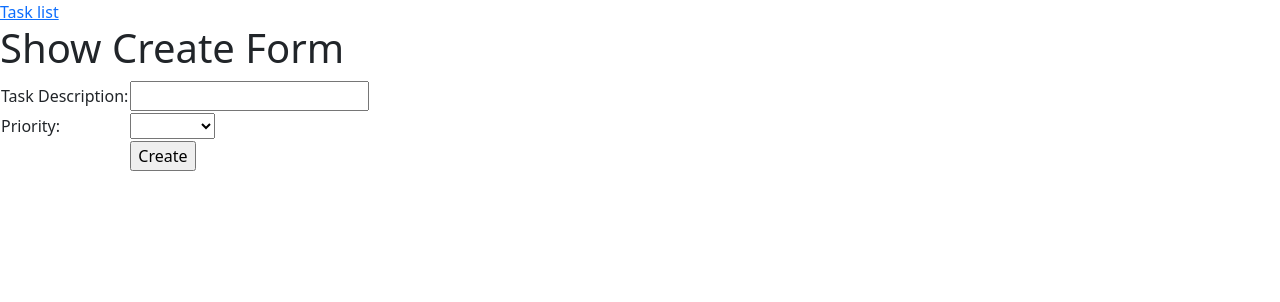
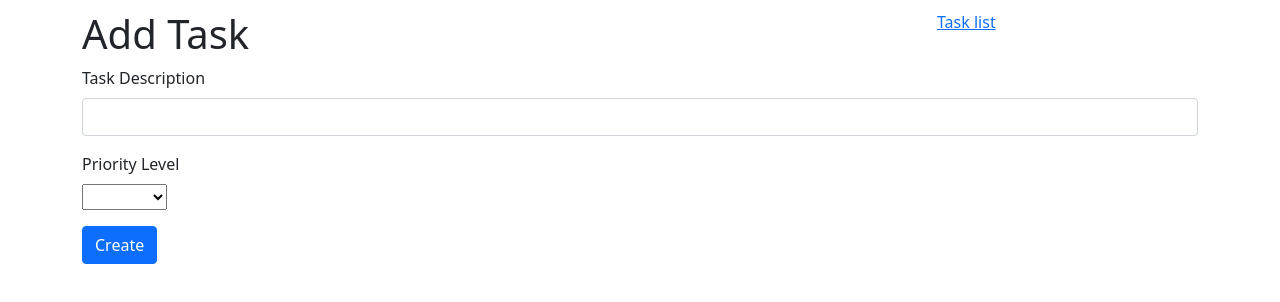
Before and after one commit to minhle0105/codeforvn-todo, an Angular app: page /tasks/create in a window 1280 px wide. Shown: the top 302 px of the page. Built offline with nearby package versions, Linux system fonts and the light colour scheme.

Commit message:
Chua update duoc

```diff
--- a/src/app/task/create-task/create-task.component.html
+++ b/src/app/task/create-task/create-task.component.html
@@ -1,22 +1,24 @@
-<a routerLink="/tasks">Task list</a>
-<form #taskForm="ngForm" (ngSubmit)="createNewTask(taskForm)">
-  <h1>Show Create Form</h1>
-  <table>
-    <tr>
-      <td>Task Description:</td>
-      <td><input [(ngModel)]="task.description" name="description" type="text"></td>
-    </tr>
-    <tr>
-      <td>Priority:</td>
-      <td>
-        <select [(ngModel)]="task.priorityLevel" name="priorityLevel">
+<div class="container" style="margin-top: 10px">
+  <div class="row">
+    <div class="col-md-3">
+      <h1>Add Task</h1>
+    </div>
+    <div class="col-md-6"></div>
+    <div class="col-md-3"><a routerLink="/tasks">Task list</a></div>
+  </div>
+  <div class="row">
+    <form #taskForm="ngForm" (ngSubmit)="createNewTask(taskForm)">
+      <div class="mb-3">
+        <label for="productName" class="form-label">Task Description</label>
+        <input [(ngModel)]="task.description" name="description" type="text" class="form-control" id="productName">
+      </div>
+      <div class="mb-3">
+        <label for="priorityLevel" class="form-label">Priority Level</label><br>
+        <select [(ngModel)]="task.priorityLevel" name="priorityLevel" id="priorityLevel">
           <option *ngFor="let priorityLevel of priorityLeveList" [value]="priorityLevel">{{priorityLevel}}</option>
         </select>
-      </td>
-    </tr>
-    <tr>
-      <td></td>
-      <td><input type="submit" value="Create"></td>
-    </tr>
-  </table>
-</form>
+      </div>
+      <button type="submit" class="btn btn-primary">Create</button>
+    </form>
+  </div>
+</div>
--- a/src/app/task/task-list/task-list.component.html
+++ b/src/app/task/task-list/task-list.component.html
@@ -1,12 +1,34 @@
 <h2 class="text-center">
   Todo App
 </h2>
-<div class="col-md-8 offset-md-2">
-  <ul>
-    <li (click)="changeTaskStatus(i)"
-        [class.completed]="task.completed"
-        *ngFor="let task of taskList; index as i">
-      {{task.description}}
-    </li>
-  </ul>
+<div class="container">
+  <div class="row">
+    <div class="col-md-3 offset-md-9">
+      <a class="btn btn-primary" routerLink="/tasks/create">Add</a>
+    </div>
+  </div>
+  <div class="row">
+    <div class="col-md-8 offset-md-2">
+      <table class="table caption-top">
+        <caption>Task List</caption>
+        <thead>
+        <tr>
+          <th scope="col">#</th>
+          <th scope="col">Task</th>
+          <th scope="col">Priority</th>
+          <th scope="col" colspan="2" style="text-align: center">Action</th>
+        </tr>
+        </thead>
+        <tbody>
+        <tr *ngFor="let task of taskList; index as i">
+          <th>{{i+1}}</th>
+          <td (click)="changeTaskStatus(i)" [class.completed]="task.completed">{{task.description}}</td>
+          <td>{{task.priorityLevel}}</td>
+          <td><a class="btn btn-success" [routerLink]="['/tasks/edit', task.id]">Update</a></td>
+          <td><button class="btn btn-danger" (click)="deleteTask(task.id)">Delete</button></td>
+        </tr>
+        </tbody>
+      </table>
+    </div>
+  </div>
 </div>
--- a/src/app/task/task-list/task-list.component.ts
+++ b/src/app/task/task-list/task-list.component.ts
@@ -30,4 +30,18 @@ export class TaskListComponent implements OnInit {
     });
   }
 
+  deleteTask(id: number) {
+    let choice = confirm("Delete this task?");
+    if (choice) {
+      this.taskService.deleteTask(id).subscribe(() => {
+        alert("Task deleted");
+        this.getAllTasks();
+      }, error => {
+        alert("Task cannot be deleted");
+        console.log(error);
+      })
+    }
+
+  }
+
 }
--- a/src/app/task/update-task/update-task.component.html
+++ b/src/app/task/update-task/update-task.component.html
@@ -1 +1,29 @@
-<p>update-task works!</p>
+<div class="container" style="margin-top: 5px; box-shadow: 5px 5px 10px 10px orangered">
+  <div class="row">
+    <div class="col-md-3">
+      <h1>Update Task</h1>
+    </div>
+    <div class="col-md-6"></div>
+    <div class="col-md-3">
+      <a style="margin-top: 5px" class="btn btn-primary" routerLink="/tasks">Task List</a>
+    </div>
+  </div>
+  <div class="row">
+    <form [formGroup]="taskForm" (ngSubmit)="updateTaskInfo(idToUpdate)">
+      <div class="mb-3">
+        <input type="hidden" formControlName="id">
+      </div>
+      <div class="mb-3">
+        <label for="taskDescription" class="form-label">Task Description</label>
+        <input type="text" formControlName="description" name="description" class="form-control" id="taskDescription">
+      </div>
+      <div class="mb-3">
+        <label for="priority" class="form-label">Priority</label><br>
+        <select name="categoryId" id="priority" formControlName="priority">
+          <option *ngFor="let priority of priorityLevels" [value]="priority">{{priority}}</option>
+        </select>
+      </div>
+      <button type="submit" class="btn btn-primary">Update</button>
+    </form>
+  </div>
+</div>
--- a/src/app/task/update-task/update-task.component.ts
+++ b/src/app/task/update-task/update-task.component.ts
@@ -1,5 +1,9 @@
 import { Component, OnInit } from '@angular/core';
 import {Task} from '../../model/task';
+import {FormControl, FormGroup} from '@angular/forms';
+import {TaskService} from '../../service/task.service';
+import {ActivatedRoute} from '@angular/router';
+import {PriorityService} from '../../service/priority.service';
 
 @Component({
   selector: 'app-update-task',
@@ -8,11 +12,60 @@ import {Task} from '../../model/task';
 })
 export class UpdateTaskComponent implements OnInit {
   task: Task = {};
-  idToUpdate = -1;
+  idToUpdate: number = -1;
+  priorityLevels: string[] = [];
 
-  constructor() { }
+  taskForm = new FormGroup({
+    description: new FormControl(),
+    priorityLevel: new FormControl(),
+  })
+
+  constructor(private taskService: TaskService,
+              private activatedRoute: ActivatedRoute,
+              private priorityService: PriorityService) {
+    // get the current url link
+    this.activatedRoute.paramMap.subscribe(paramMap => {
+      // get the 'id' from current URL, assign the value to idToUpdate
+      this.idToUpdate = +paramMap.get('id');
+      // call the method to get all the current product info, assign the current info to the form so that the update form has the
+      // current info
+      this.getTaskById(this.idToUpdate);
+    })
+  }
 
   ngOnInit() {
+    this.getAllPriorityLevels();
+  }
+
+  getAllPriorityLevels() {
+    this.priorityLevels = this.priorityService.getAllPriority();
+  }
+
+  get id() {
+    return this.taskForm.get('id');
+  }
+
+  getTaskById(id: number) {
+    this.taskService.getTaskById(id).subscribe(thisTask => {
+      this.taskForm = new FormGroup( {
+        description: new FormControl(thisTask.description),
+        priorityLevel: new FormControl(thisTask.priorityLevel)
+      })
+    })
+  };
+
+  updateTaskInfo(id: number) {
+    let newTask: Task = {
+      description: this.taskForm.value.description,
+      priorityLevel: this.taskForm.value.priorityLevel
+    }
+
+    this.taskService.updateTask(id, newTask).subscribe(() => {
+      alert("Task updated");
+    }, error => {
+      alert("Task cannot be updated");
+      console.log(error)
+    })
   }
 
 }
```
